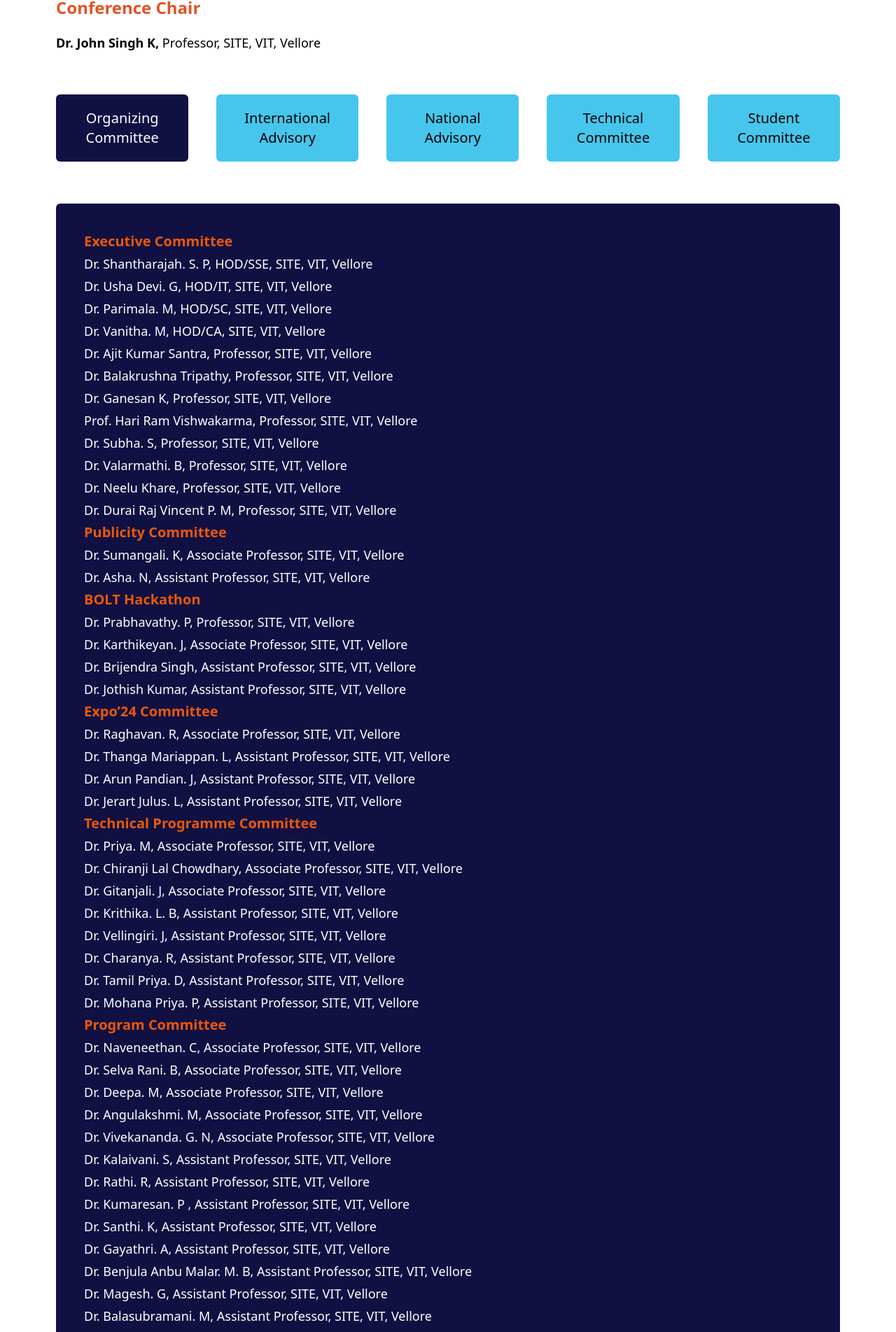
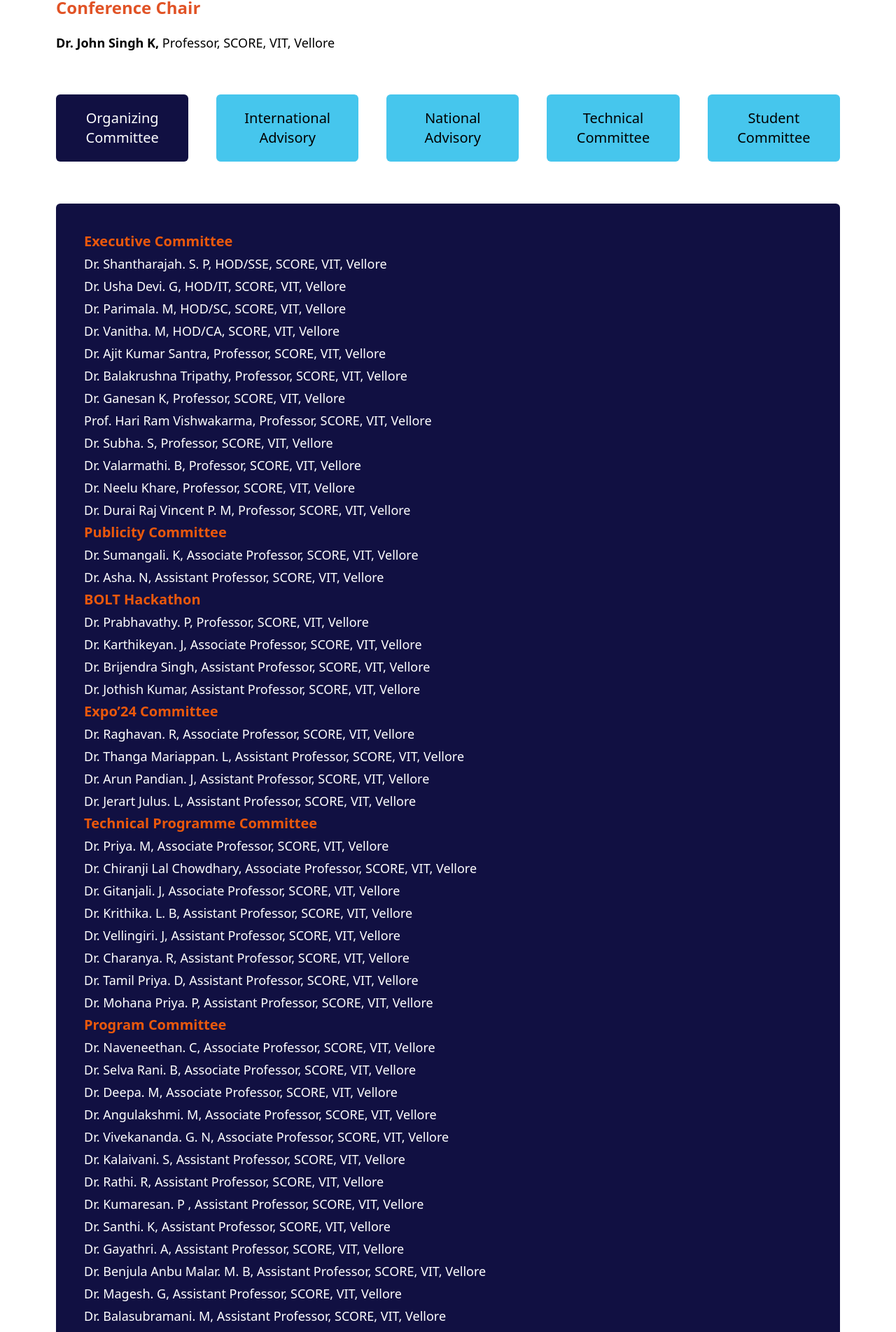
Before and after one commit to Shivd131/icetite-landing-deployed, a Next.js app: page /committee in a window 1280 px wide. Shown: the part 877-2781 px from the top of the page at 70% size. Built offline with nearby package versions, Linux system fonts and the light colour scheme.

Commit message:
feat: SITE to SCORE

```diff
--- a/src/pages/committee.js
+++ b/src/pages/committee.js
@@ -21,83 +21,83 @@ const Committee = () => {
       return (
           <div className="bg-orange flex flex-col items-start w-full text-white bg-[#111042] space-y-1 text-lg py-10 px-10 rounded-md">
               <p className="font-bold text-xl text-orange-600">Executive Committee</p>
-              <p>Dr. Shantharajah. S. P, HOD/SSE, SITE, VIT, Vellore</p>
-              <p>Dr. Usha Devi. G, HOD/IT, SITE, VIT, Vellore</p>
-              <p>Dr. Parimala. M, HOD/SC, SITE, VIT, Vellore</p>
-              <p>Dr. Vanitha. M, HOD/CA, SITE, VIT, Vellore</p>
-              <p>Dr. Ajit Kumar Santra, Professor, SITE, VIT, Vellore</p>
-              <p>Dr. Balakrushna Tripathy, Professor, SITE, VIT, Vellore</p>
-              <p>Dr. Ganesan K, Professor, SITE, VIT, Vellore</p>
-              <p>Prof. Hari Ram Vishwakarma, Professor, SITE, VIT, Vellore</p>
-              <p>Dr. Subha. S, Professor, SITE, VIT, Vellore</p>
-              <p>Dr. Valarmathi. B, Professor, SITE, VIT, Vellore</p>
-              <p>Dr. Neelu Khare, Professor, SITE, VIT, Vellore</p>
-              <p>Dr. Durai Raj Vincent P. M, Professor, SITE, VIT, Vellore</p>
+              <p>Dr. Shantharajah. S. P, HOD/SSE, SCORE, VIT, Vellore</p>
+              <p>Dr. Usha Devi. G, HOD/IT, SCORE, VIT, Vellore</p>
+              <p>Dr. Parimala. M, HOD/SC, SCORE, VIT, Vellore</p>
+              <p>Dr. Vanitha. M, HOD/CA, SCORE, VIT, Vellore</p>
+              <p>Dr. Ajit Kumar Santra, Professor, SCORE, VIT, Vellore</p>
+              <p>Dr. Balakrushna Tripathy, Professor, SCORE, VIT, Vellore</p>
+              <p>Dr. Ganesan K, Professor, SCORE, VIT, Vellore</p>
+              <p>Prof. Hari Ram Vishwakarma, Professor, SCORE, VIT, Vellore</p>
+              <p>Dr. Subha. S, Professor, SCORE, VIT, Vellore</p>
+              <p>Dr. Valarmathi. B, Professor, SCORE, VIT, Vellore</p>
+              <p>Dr. Neelu Khare, Professor, SCORE, VIT, Vellore</p>
+              <p>Dr. Durai Raj Vincent P. M, Professor, SCORE, VIT, Vellore</p>
               <p className="font-bold text-xl text-orange-600">Publicity Committee</p>
-              <p>Dr. Sumangali. K, Associate Professor, SITE, VIT, Vellore</p>
-              <p>Dr. Asha. N, Assistant Professor, SITE, VIT, Vellore</p>
+              <p>Dr. Sumangali. K, Associate Professor, SCORE, VIT, Vellore</p>
+              <p>Dr. Asha. N, Assistant Professor, SCORE, VIT, Vellore</p>
               <p className="font-bold text-xl text-orange-600">BOLT Hackathon</p>
-              <p>Dr. Prabhavathy. P, Professor, SITE, VIT, Vellore</p>
-              <p>Dr. Karthikeyan. J, Associate Professor, SITE, VIT, Vellore</p>
-              <p>Dr. Brijendra Singh, Assistant Professor, SITE, VIT, Vellore</p>
-              <p>Dr. Jothish Kumar, Assistant Professor, SITE, VIT, Vellore</p>
+              <p>Dr. Prabhavathy. P, Professor, SCORE, VIT, Vellore</p>
+              <p>Dr. Karthikeyan. J, Associate Professor, SCORE, VIT, Vellore</p>
+              <p>Dr. Brijendra Singh, Assistant Professor, SCORE, VIT, Vellore</p>
+              <p>Dr. Jothish Kumar, Assistant Professor, SCORE, VIT, Vellore</p>
               <p className="font-bold text-xl text-orange-600">Expo’24 Committee</p>
-              <p>Dr. Raghavan. R, Associate Professor, SITE, VIT, Vellore</p>
-              <p>Dr. Thanga Mariappan. L, Assistant Professor, SITE, VIT, Vellore</p>
-              <p>Dr. Arun Pandian. J, Assistant Professor, SITE, VIT, Vellore</p>
-              <p>Dr. Jerart Julus. L, Assistant Professor, SITE, VIT, Vellore</p>
+              <p>Dr. Raghavan. R, Associate Professor, SCORE, VIT, Vellore</p>
+              <p>Dr. Thanga Mariappan. L, Assistant Professor, SCORE, VIT, Vellore</p>
+              <p>Dr. Arun Pandian. J, Assistant Professor, SCORE, VIT, Vellore</p>
+              <p>Dr. Jerart Julus. L, Assistant Professor, SCORE, VIT, Vellore</p>
 
               <p className="font-bold text-xl text-orange-600">Technical Programme Committee</p>
-              <p>Dr. Priya. M, Associate Professor, SITE, VIT, Vellore</p>
-              <p>Dr. Chiranji Lal Chowdhary, Associate Professor, SITE, VIT, Vellore</p>
-              <p>Dr. Gitanjali. J, Associate Professor, SITE, VIT, Vellore</p>
-              <p>Dr. Krithika. L. B, Assistant Professor, SITE, VIT, Vellore</p>
-              <p>Dr. Vellingiri. J, Assistant Professor, SITE, VIT, Vellore</p>
-              <p>Dr. Charanya. R, Assistant Professor, SITE, VIT, Vellore</p>
-              <p>Dr. Tamil Priya. D, Assistant Professor, SITE, VIT, Vellore</p>
-              <p>Dr. Mohana Priya. P, Assistant Professor, SITE, VIT, Vellore</p>
+              <p>Dr. Priya. M, Associate Professor, SCORE, VIT, Vellore</p>
+              <p>Dr. Chiranji Lal Chowdhary, Associate Professor, SCORE, VIT, Vellore</p>
+              <p>Dr. Gitanjali. J, Associate Professor, SCORE, VIT, Vellore</p>
+              <p>Dr. Krithika. L. B, Assistant Professor, SCORE, VIT, Vellore</p>
+              <p>Dr. Vellingiri. J, Assistant Professor, SCORE, VIT, Vellore</p>
+              <p>Dr. Charanya. R, Assistant Professor, SCORE, VIT, Vellore</p>
+              <p>Dr. Tamil Priya. D, Assistant Professor, SCORE, VIT, Vellore</p>
+              <p>Dr. Mohana Priya. P, Assistant Professor, SCORE, VIT, Vellore</p>
               <p className="font-bold text-xl text-orange-600">Program Committee</p>
-              <p>Dr. Naveneethan. C, Associate Professor, SITE, VIT, Vellore</p>
-              <p>Dr. Selva Rani. B, Associate Professor, SITE, VIT, Vellore</p>
-              <p>Dr. Deepa. M, Associate Professor, SITE, VIT, Vellore</p>
-              <p>Dr. Angulakshmi. M, Associate Professor, SITE, VIT, Vellore</p>
-              <p>Dr. Vivekananda. G. N, Associate Professor, SITE, VIT, Vellore</p>
-              <p>Dr. Kalaivani. S, Assistant Professor, SITE, VIT, Vellore</p>
-              <p>Dr. Rathi. R, Assistant Professor, SITE, VIT, Vellore</p>
-              <p>Dr. Kumaresan. P , Assistant Professor, SITE, VIT, Vellore</p>
-              <p>Dr. Santhi. K, Assistant Professor, SITE, VIT, Vellore</p>
-              <p>Dr. Gayathri. A, Assistant Professor, SITE, VIT, Vellore</p>
-              <p>Dr. Benjula Anbu Malar. M.  B, Assistant Professor, SITE, VIT, Vellore</p>
-              <p>Dr. Magesh. G, Assistant Professor, SITE, VIT, Vellore</p>
-              <p>Dr. Balasubramani. M, Assistant Professor, SITE, VIT, Vellore</p>
-              <p>Dr. Karthikeyan. D, Assistant Professor, SITE, VIT, Vellore</p>
-              <p>Dr. Arun Kumar. A, Assistant Professor, SITE, VIT, Vellore</p>
-              <p>Dr.Senthil Kumar. T, Assistant Professor, SITE, VIT, Vellore</p>
-              <p>Dr. Bhuvaneswari. M. S, Assistant Professor, SITE, VIT, Vellore</p>
+              <p>Dr. Naveneethan. C, Associate Professor, SCORE, VIT, Vellore</p>
+              <p>Dr. Selva Rani. B, Associate Professor, SCORE, VIT, Vellore</p>
+              <p>Dr. Deepa. M, Associate Professor, SCORE, VIT, Vellore</p>
+              <p>Dr. Angulakshmi. M, Associate Professor, SCORE, VIT, Vellore</p>
+              <p>Dr. Vivekananda. G. N, Associate Professor, SCORE, VIT, Vellore</p>
+              <p>Dr. Kalaivani. S, Assistant Professor, SCORE, VIT, Vellore</p>
+              <p>Dr. Rathi. R, Assistant Professor, SCORE, VIT, Vellore</p>
+              <p>Dr. Kumaresan. P , Assistant Professor, SCORE, VIT, Vellore</p>
+              <p>Dr. Santhi. K, Assistant Professor, SCORE, VIT, Vellore</p>
+              <p>Dr. Gayathri. A, Assistant Professor, SCORE, VIT, Vellore</p>
+              <p>Dr. Benjula Anbu Malar. M.  B, Assistant Professor, SCORE, VIT, Vellore</p>
+              <p>Dr. Magesh. G, Assistant Professor, SCORE, VIT, Vellore</p>
+              <p>Dr. Balasubramani. M, Assistant Professor, SCORE, VIT, Vellore</p>
+              <p>Dr. Karthikeyan. D, Assistant Professor, SCORE, VIT, Vellore</p>
+              <p>Dr. Arun Kumar. A, Assistant Professor, SCORE, VIT, Vellore</p>
+              <p>Dr.Senthil Kumar. T, Assistant Professor, SCORE, VIT, Vellore</p>
+              <p>Dr. Bhuvaneswari. M. S, Assistant Professor, SCORE, VIT, Vellore</p>
 
               <p className="font-bold text-xl text-orange-600">Conference Coordinating Committee</p>
-              <p>Dr. Thanapal. P, Associate Professor, SITE, VIT, Vellore</p>
-              <p>Dr. Hemalatha. S, Associate Professor, SITE, VIT, Vellore</p>
-              <p>Dr. Kamalakannan. J, Associate Professor, SITE, VIT, Vellore</p>
-              <p>Dr. Jayaram Reddy. A, Associate Professor, SITE, VIT, Vellore</p>
-              <p>Dr. Nirmala. M, Associate Professor, SITE, VIT, Vellore</p>
-              <p>Dr. Sujatha. R, Associate Professor, SITE, VIT, Vellore</p>
-              <p>Dr. Vijayan. E, Associate Professor, SITE, VIT, Vellore</p>
-              <p>Dr. Nithya. S, Associate Professor, SITE, VIT, Vellore</p>
-              <p>Dr. Seetha. R, Associate Professor, SITE, VIT, Vellore</p>
-              <p>Dr. Srinivas Koppu, Associate Professor, SITE, VIT, Vellore</p>
-              <p>Dr. Santhosh Kumar. S. V. N, Associate Professor, SITE, VIT, Vellore</p>
-              <p>Dr. Sweta Bhattacharya, Associate Professor, SITE, VIT, Vellore</p>
-              <p>Dr. Ramya. G, Assistant Professor, SITE, VIT, Vellore</p>
-              <p>Dr. Rajkumar. M, Assistant Professor, SITE, VIT, Vellore</p>
-                  <p>Dr. Anbarasa Kumar. A, Assistant Professor, SITE, VIT, Vellore</p>
-                  <p>Dr. Mohanraj. G, Assistant Professor, SITE, VIT, Vellore</p>
-                  <p>Dr. Jagannathan. J, Assistant Professor, SITE, VIT, Vellore</p>
-                  <p>Dr. Bala Ganesh. N, Assistant Professor, SITE, VIT, Vellore</p>
+              <p>Dr. Thanapal. P, Associate Professor, SCORE, VIT, Vellore</p>
+              <p>Dr. Hemalatha. S, Associate Professor, SCORE, VIT, Vellore</p>
+              <p>Dr. Kamalakannan. J, Associate Professor, SCORE, VIT, Vellore</p>
+              <p>Dr. Jayaram Reddy. A, Associate Professor, SCORE, VIT, Vellore</p>
+              <p>Dr. Nirmala. M, Associate Professor, SCORE, VIT, Vellore</p>
+              <p>Dr. Sujatha. R, Associate Professor, SCORE, VIT, Vellore</p>
+              <p>Dr. Vijayan. E, Associate Professor, SCORE, VIT, Vellore</p>
+              <p>Dr. Nithya. S, Associate Professor, SCORE, VIT, Vellore</p>
+              <p>Dr. Seetha. R, Associate Professor, SCORE, VIT, Vellore</p>
+              <p>Dr. Srinivas Koppu, Associate Professor, SCORE, VIT, Vellore</p>
+              <p>Dr. Santhosh Kumar. S. V. N, Associate Professor, SCORE, VIT, Vellore</p>
+              <p>Dr. Sweta Bhattacharya, Associate Professor, SCORE, VIT, Vellore</p>
+              <p>Dr. Ramya. G, Assistant Professor, SCORE, VIT, Vellore</p>
+              <p>Dr. Rajkumar. M, Assistant Professor, SCORE, VIT, Vellore</p>
+                  <p>Dr. Anbarasa Kumar. A, Assistant Professor, SCORE, VIT, Vellore</p>
+                  <p>Dr. Mohanraj. G, Assistant Professor, SCORE, VIT, Vellore</p>
+                  <p>Dr. Jagannathan. J, Assistant Professor, SCORE, VIT, Vellore</p>
+                  <p>Dr. Bala Ganesh. N, Assistant Professor, SCORE, VIT, Vellore</p>
              <p className="font-bold text-xl  text-orange-600">Sponsorship Committee</p>
-              <p>Dr. Iyapparaja. M, Professor, SITE, VIT, Vellore</p>
-              <p>Dr. Praveen Kumar Reddy, Associate Professor, SITE, VIT, Vellore</p>
-              <p>Dr. Siva Rama Krishnan S, Assistant Professor, SITE, VIT, Vellore</p>
+              <p>Dr. Iyapparaja. M, Professor, SCORE, VIT, Vellore</p>
+              <p>Dr. Praveen Kumar Reddy, Associate Professor, SCORE, VIT, Vellore</p>
+              <p>Dr. Siva Rama Krishnan S, Assistant Professor, SCORE, VIT, Vellore</p>
           </div>
       );
     } else if (selectedButton === "Communication Engineering") {
@@ -320,19 +320,19 @@ const Committee = () => {
               Organising Chair
             </h1>
             <p className="text-lg">
-              <span className="font-bold">Dr. Sumathy S,</span> Professor & Dean, SITE, VIT, Vellore
+              <span className="font-bold">Dr. Sumathy S,</span> Professor & Dean, SCORE, VIT, Vellore
             </p>
             <h1 className="text-2xl font-bold text-[#E15326] pt-10 pb-5">
               Organising Co-chair
             </h1>
             <p className="text-lg">
-              <span className="font-bold">Dr. Dhinesh Babu. L. D,</span> Professor & Associate Dean, SITE, VIT, Vellore
+              <span className="font-bold">Dr. Dhinesh Babu. L. D,</span> Professor & Associate Dean, SCORE, VIT, Vellore
             </p>
             <h1 className="text-2xl font-bold text-[#E15326] pt-10 pb-5">
               Conference Chair
             </h1>
             <p className="text-lg">
-              <span className="font-bold">Dr. John Singh K,</span> Professor, SITE, VIT, Vellore
+              <span className="font-bold">Dr. John Singh K,</span> Professor, SCORE, VIT, Vellore
             </p>
 
           </div>
@@ -341,25 +341,25 @@ const Committee = () => {
               Organising Secretary
             </h1>
             <p className="text-lg">
-              <span className="font-bold">Dr. Shynu P. G,</span> Associate Professor, SITE, VIT, Vellore
+              <span className="font-bold">Dr. Shynu P. G,</span> Associate Professor, SCORE, VIT, Vellore
             </p>
           <h1 className="text-2xl font-bold text-[#E15326] pt-10 pb-5">
           Publication Chair
         </h1>
           <p className="text-lg">
-          <span className="font-bold">Dr. Vijayan R,</span> Professor, SITE, VIT, Vellore
+          <span className="font-bold">Dr. Vijayan R,</span> Professor, SCORE, VIT, Vellore
         </p>
           <h1 className="text-2xl font-bold text-[#E15326] pt-10 pb-5">
           Publication Co-chairs
         </h1>
           <p className="text-lg">
-          <span className="font-bold">Dr. Meenatchi S,</span> Associate Professor, SITE, VIT, Vellore
+          <span className="font-bold">Dr. Meenatchi S,</span> Associate Professor, SCORE, VIT, Vellore
         </p>
           <p className="text-lg">
-          <span className="font-bold">Dr. Brindha K,</span> Associate Professor, SITE, VIT, Vellore
+          <span className="font-bold">Dr. Brindha K,</span> Associate Professor, SCORE, VIT, Vellore
         </p>
           <p className="text-lg">
-          <span className="font-bold">Dr. Malathy E,</span> Assistant Professor, SITE, VIT, Vellore
+          <span className="font-bold">Dr. Malathy E,</span> Assistant Professor, SCORE, VIT, Vellore
         </p>
           <h1 className="text-2xl font-bold text-[#E15326] pt-10 pb-5">
           Finance Chair
@@ -367,13 +367,13 @@ const Committee = () => {
           <p className="text-lg">
 
           <span className="font-bold">Dr. Gunasekaran G, </span>
-              Associate Professor, SITE, VIT, Vellore
+              Associate Professor, SCORE, VIT, Vellore
         </p>
           <h1 className="text-2xl font-bold text-[#E15326] pt-10 pb-5">
           Finance Co-chair
         </h1>
           <p className="text-lg">
-          <span className="font-bold">Dr. Prasanna. S,</span> Associate Professor, SITE, VIT, Vellore
+          <span className="font-bold">Dr. Prasanna. S,</span> Associate Professor, SCORE, VIT, Vellore
         </p>
         </div>
         </div>
--- a/src/pages/contact.js
+++ b/src/pages/contact.js
@@ -49,7 +49,7 @@ const ContactUs = () => {
         <div className="text-lg flex flex-col md:flex-row lg:flex-row w-[80vw] md:w-[60vw] lg:w-[60vw] justify-between space-x-0 md:space-x-12 py-5 space-y-4 md:space-y-0 lg:space-y-0">
           <div>
             <p>Dr. K. John Singh</p>
-            <p>Professor, SITE, VIT, Vellore</p>
+            <p>Professor, SCORE, VIT, Vellore</p>
           </div>
           <div className="text-left md:text-right lg:text-right">
             <p>+91 9442451035</p>
@@ -63,7 +63,7 @@ const ContactUs = () => {
         <div className="text-lg flex flex-col md:flex-row lg:flex-row w-[80vw] md:w-[60vw] lg:w-[60vw] justify-between space-x-0 md:space-x-12 py-5 space-y-4 md:space-y-0 lg:space-y-0">
           <div>
             <p>Dr. P. G. Shynu</p>
-            <p>Associate Professor, SITE, VIT, Vellore</p>
+            <p>Associate Professor, SCORE, VIT, Vellore</p>
           </div>
           <div className="text-left md:text-right lg:text-right">
             <p>+91 9840800396</p>
@@ -75,7 +75,7 @@ const ContactUs = () => {
         <div className="text-lg flex flex-col md:flex-row lg:flex-row w-[80vw] md:w-[60vw] lg:w-[60vw] justify-between space-x-0 md:space-x-12 py-5 space-y-4 md:space-y-0 lg:space-y-0">
           <div>
             <p>Dr. Vijayan.R</p>
-            <p>Professor, SITE, VIT, Vellore</p>
+            <p>Professor, SCORE, VIT, Vellore</p>
           </div>
           <div className="text-left md:text-right lg:text-right">
             <p>+91 9842350596</p>
@@ -87,7 +87,7 @@ const ContactUs = () => {
         <div className="text-lg flex flex-col md:flex-row lg:flex-row w-[80vw] md:w-[60vw] lg:w-[60vw] justify-between space-x-0 md:space-x-12 py-5 pb-10 space-y-4 md:space-y-0 lg:space-y-0">
           <div>
             <p>Dr. Gunasekaran G</p>
-            <p>Associate Professor, SITE, VIT, Vellore</p>
+            <p>Associate Professor, SCORE, VIT, Vellore</p>
           </div>
           <div className="text-left md:text-right lg:text-right">
             <p>+91 9443049982</p>
--- a/src/pages/index.js
+++ b/src/pages/index.js
@@ -302,9 +302,9 @@ export default function Home() {
             </div>
           </div>
           <div className="pt-10">
-            <h3 className="text-2xl font-bold">About SITE</h3>
+            <h3 className="text-2xl font-bold">About SCORE (Formerly SITE)</h3>
             <p className="text-md py-3 text-justify">
-              The School of Information Technology and Engineering (SITE) offers
+              The School of Computer Science Engineering and Information Systems (SCORE) offers
               B.Tech (IT), M.Tech (Software Engineering), MCA, BCA, B.Sc
               (Computer Science), M.Tech (by Research) and Ph.D programs in the
               domain of Information Technology and Engineering. Its focus is on
```
